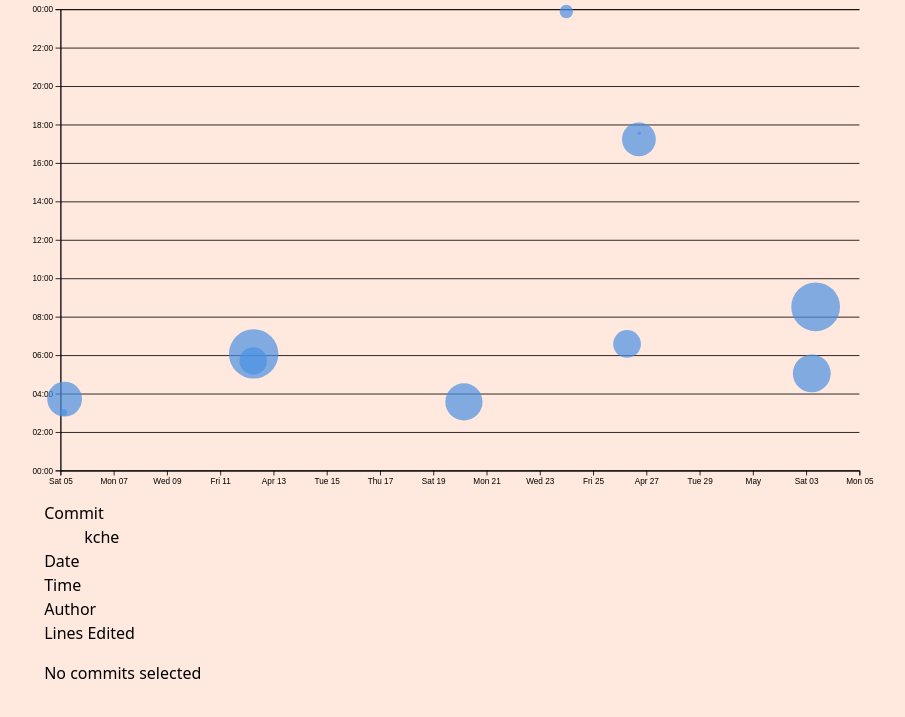
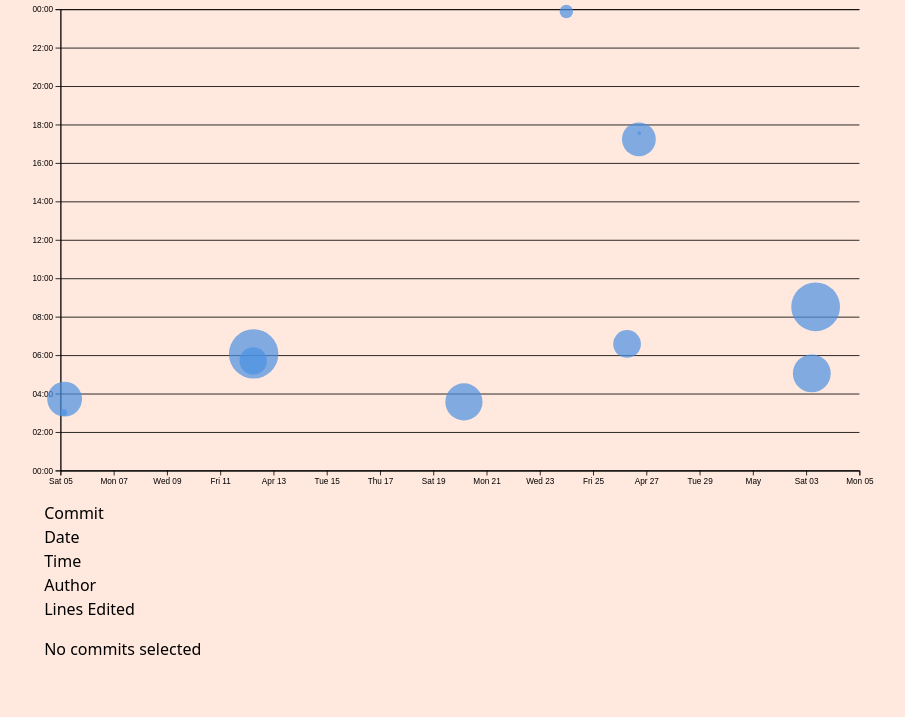
Before and after one commit to kevinkchen1/portfolio, a website: page meta/index.html in a window 1280 px wide. Shown: the part 518-1235 px from the top of the page, without its empty margins (184-1089 px from the left). After the commit the page ends 1211 px from the top, so only its background shows below. Drawn offline with nearby package versions, Linux system fonts and the light colour scheme.

Commit message:
Update index.html

```diff
--- a/meta/index.html
+++ b/meta/index.html
@@ -36,7 +36,7 @@
     <div id="chart"></div>
       <dl id="commit-tooltip" class="info tooltip" hidden></dl>
       <dt>Commit</dt>
-      <dd>kche
+      <dd>
         <a href="" id="commit-link" target="_blank"></a>
       </dd>
 
```
